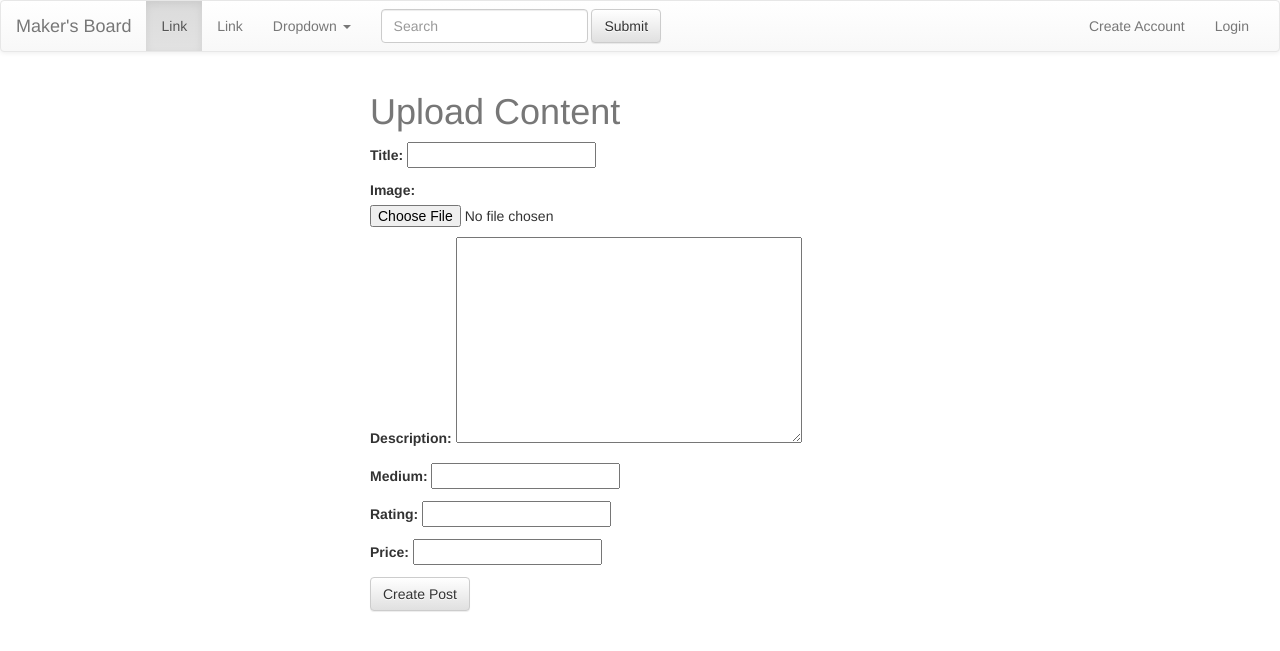
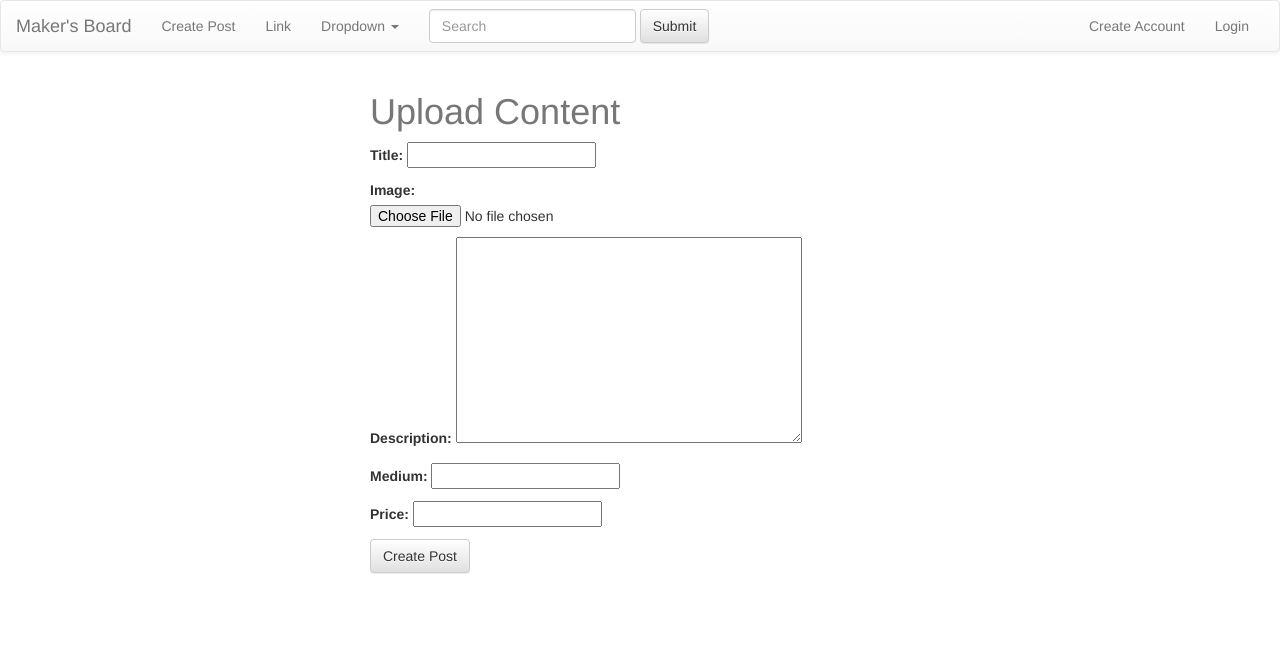
Before and after one commit to ian-henderson/MakersBoard, a Django app: page /posts/create/ in a window 1280 px wide. Shown: the top 651 px of the page. Run offline with Django 3.2, Linux system fonts and the light colour scheme; some libraries are stand-ins or nearby versions.

Commit message:
Small changes.

```diff
--- a/makersboard/posts/forms.py
+++ b/makersboard/posts/forms.py
@@ -11,6 +11,5 @@ class PostForm(forms.ModelForm):
             'image',
             'description',
             'medium',
-            'rating',
             'price',
         ]
--- a/makersboard/templates/navbar.html
+++ b/makersboard/templates/navbar.html
@@ -15,7 +15,7 @@
         <!-- Collect the nav links, forms, and other content for toggling -->
         <div class="collapse navbar-collapse" id="bs-example-navbar-collapse-1">
             <ul class="nav navbar-nav">
-                <li class="active"><a href="#">Link <span class="sr-only">(current)</span></a>
+								<li><a href="/posts/create/">Create Post</a>
                 </li>
                 <li><a href="#">Link</a>
                 </li>
```
Also changed, not shown: makersboard/db.sqlite3 (added), makersboard/posts/migrations/0001_initial.py (added), makersboard/users/migrations/0001_initial.py (added).
